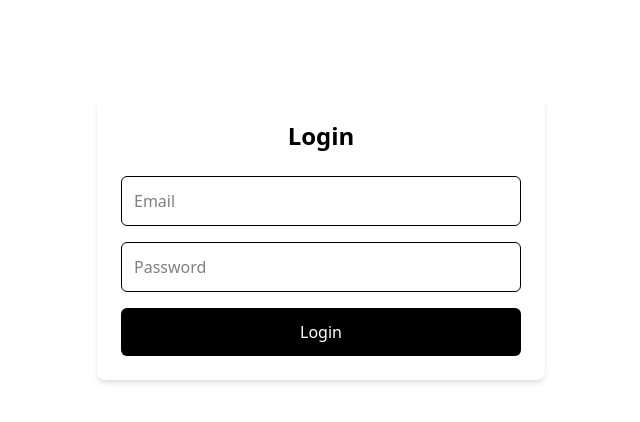
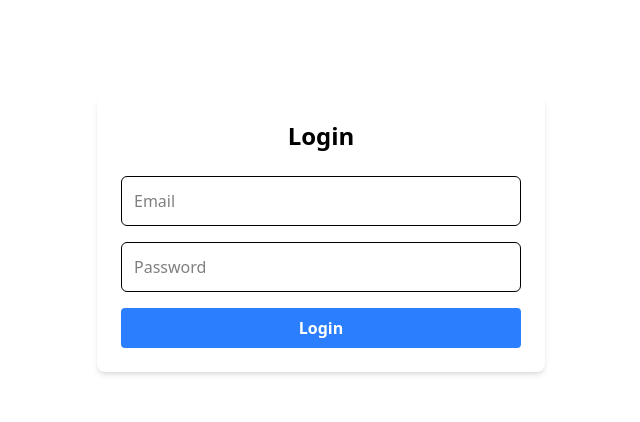
Before and after one commit to starkid111/auth-system-demo, a Next.js app: page /login in a window 1280 px wide. Shown: the top 422 px of the page, without its empty margins (319-959 px from the left). Built offline with nearby package versions, Linux system fonts and the light colour scheme.

Commit message:
added zod validation

```diff
--- a/package.json
+++ b/package.json
@@ -13,7 +13,8 @@
     "next": "15.3.1",
     "react": "^19.0.0",
     "react-dom": "^19.0.0",
-    "react-hot-toast": "^2.5.2"
+    "react-hot-toast": "^2.5.2",
+    "zod": "^3.24.3"
   },
   "devDependencies": {
     "@eslint/eslintrc": "^3",
--- a/src/app/(auth)/login/page.tsx
+++ b/src/app/(auth)/login/page.tsx
@@ -1,40 +1,40 @@
-"use client"
+"use client";
 
-import { loginUser } from '@/utils/api';
-import { useAuth } from '@/app/context/AuthContext';
-import { useRouter } from 'next/navigation';
-import { useState } from 'react'
+import { loginSchema } from "@/schema";
+import { loginUser } from "@/utils/api";
+import toast from "react-hot-toast";
+import { useAuth } from "@/app/context/AuthContext";
+import { useState } from "react";
 
 const LoginPage = () => {
-   const {login} = useAuth()
-const router = useRouter()
-const [email , setEmail] = useState("");
-const [password , setPassword] = useState("");
-const [loading , setLoading ] = useState(false)
-const [error , setError] = useState("")
+  const { login } = useAuth();
 
+  const [email, setEmail] = useState("");
+  const [password, setPassword] = useState("");
+  const [loading, setLoading] = useState(false);
 
-const handleLogin = async(e : React.FormEvent) => {
-    e.preventDefault()
-    setLoading(true)
-    setError("")
+  const handleLogin = async (e: React.FormEvent) => {
+    e.preventDefault();
+
+    const result = loginSchema.safeParse({ email, password });
+
+    if (!result.success) {
+      const errorMessage = result.error.errors[0]?.message || "Invalid input";
+      toast.error(errorMessage);
+      return;
+    }
+    setLoading(true);
+
     try {
-         const data = await loginUser(email , password);
-         login(data.token);
+      const data = await loginUser(email, password);
+      login(data.token);
+      toast.success("Login Succesfully ");
     } catch (err: any) {
-        if (err.response && err.response.status === 400) {
-            setError('Invalid credentials. Please try again.');
-          } else if (err.message.includes('Network')) {
-            setError('Network error. Please check your connection.');
-          } else {
-            setError('Something went wrong. Please try again later.');
-          }
-      } finally {
-        setLoading(false);
-      }
-}
-
-
+      toast.error("Login Failed! Please check your credentials.");
+    } finally {
+      setLoading(false);
+    }
+  };
 
   return (
     <div className="max-w-md mx-auto mt-24 p-6 bg-white rounded-lg shadow-md">
@@ -65,17 +65,18 @@ const handleLogin = async(e : React.FormEvent) => {
 
         <button
           type="submit"
+          className="bg-blue-500 hover:bg-blue-600 text-white font-bold py-2 px-4 rounded w-full flex items-center justify-center"
           disabled={loading}
-          className="w-full bg-black text-white py-3 rounded-md hover:bg-gray-800 transition"
         >
-          {loading ? 'Logging in...' : 'Login'}
+          {loading ? (
+            <div className="w-5 h-5 border-2 border-white border-t-transparent rounded-full animate-spin"></div> // Enhancing the spinner
+          ) : (
+            "Login"
+          )}
         </button>
       </form>
-
-      {error && <p className="text-red-500 mt-4 text-center">{error}</p>}
     </div>
   );
-}
+};
 
-
-export default LoginPage
+export default LoginPage;
--- a/src/app/(auth)/register/page.tsx
+++ b/src/app/(auth)/register/page.tsx
@@ -1,6 +1,7 @@
 "use client"
 
 import { registerUser } from '@/utils/api';
+import toast from 'react-hot-toast';
 import { useRouter } from 'next/navigation';
 import { useState } from 'react'
 
@@ -10,30 +11,28 @@ export const RegisterPage = () => {
  const [password , setPassword] = useState("");
  const [confirmPassword , setConfirmPassword] = useState("")
  const [loading , setLoading] = useState(false)
- const [error , setError] = useState("")
- const [success , setSuccess] = useState("")
+
 
 
 const handleRegister = async (e : React.FormEvent) => {
     e.preventDefault()
-    setSuccess("")
-    setError('')
+
 
 
     if (password !== confirmPassword) {
-        setError('Passwords do not match');
+        toast.error('Passwords do not match');
         return;
       }
 
     try {
         setLoading(true);
         const response = await registerUser(email, password);
-        setSuccess('Registration successful! Redirecting...');
+        toast.success("Registration succesful")
         setTimeout(() => {
           router.push('/login');
         }, 2000);
       } catch (err: any) {
-        setError('Registration failed. Please try again.');
+        toast.error('Registration failed. Please try again.');
       } finally {
         setLoading(false);
       }
@@ -80,8 +79,7 @@ const handleRegister = async (e : React.FormEvent) => {
       </button>
     </form>
 
-    {error && <p className="text-red-500 mt-4 text-center">{error}</p>}
-    {success && <p className="text-green-500 mt-4 text-center">{success}</p>}
+
   </div>
   )
 }
--- a/src/app/layout.tsx
+++ b/src/app/layout.tsx
@@ -4,6 +4,7 @@ import { Geist, Geist_Mono } from "next/font/google";
 
 import { AuthProvider } from "./context/AuthContext";
 import type { Metadata } from "next";
+import { Toaster } from "react-hot-toast";
 
 const geistSans = Geist({
   variable: "--font-geist-sans",
@@ -30,8 +31,22 @@ export default function RootLayout({
       <body
         className={`${geistSans.variable} ${geistMono.variable} antialiased`}
       >
-      <AuthProvider>
-      {children}
+        <AuthProvider>
+          <Toaster
+            position="top-center"
+            reverseOrder={false}
+            toastOptions={{
+              // Add a custom style or change the duration
+              duration: 3000, // Duration for each toast
+              style: {
+                background: "#333",
+                color: "white",
+                borderRadius: "8px",
+              },
+            }}
+          />
+
+          {children}
         </AuthProvider>
       </body>
     </html>
--- /dev/null
+++ b/src/schema/index.ts
@@ -0,0 +1,11 @@
+import { z } from "zod";
+
+export const loginSchema = z.object({
+    email: z.string().email({ message: "Invalid email address" }),
+    password: z
+      .string()
+      .min(6, { message: "Password must be at least 6 characters" })
+    //   .regex(/[A-Z]/, { message: "Password must contain at least one uppercase letter" })
+    //   .regex(/\d/, { message: "Password must contain at least one number" })
+    //   .regex(/[@$!%*?&]/, { message: "Password must contain at least one special character" }),
+  });
```
Also changed, not shown: 1 other file (tests, documents, lock files or other folders).
